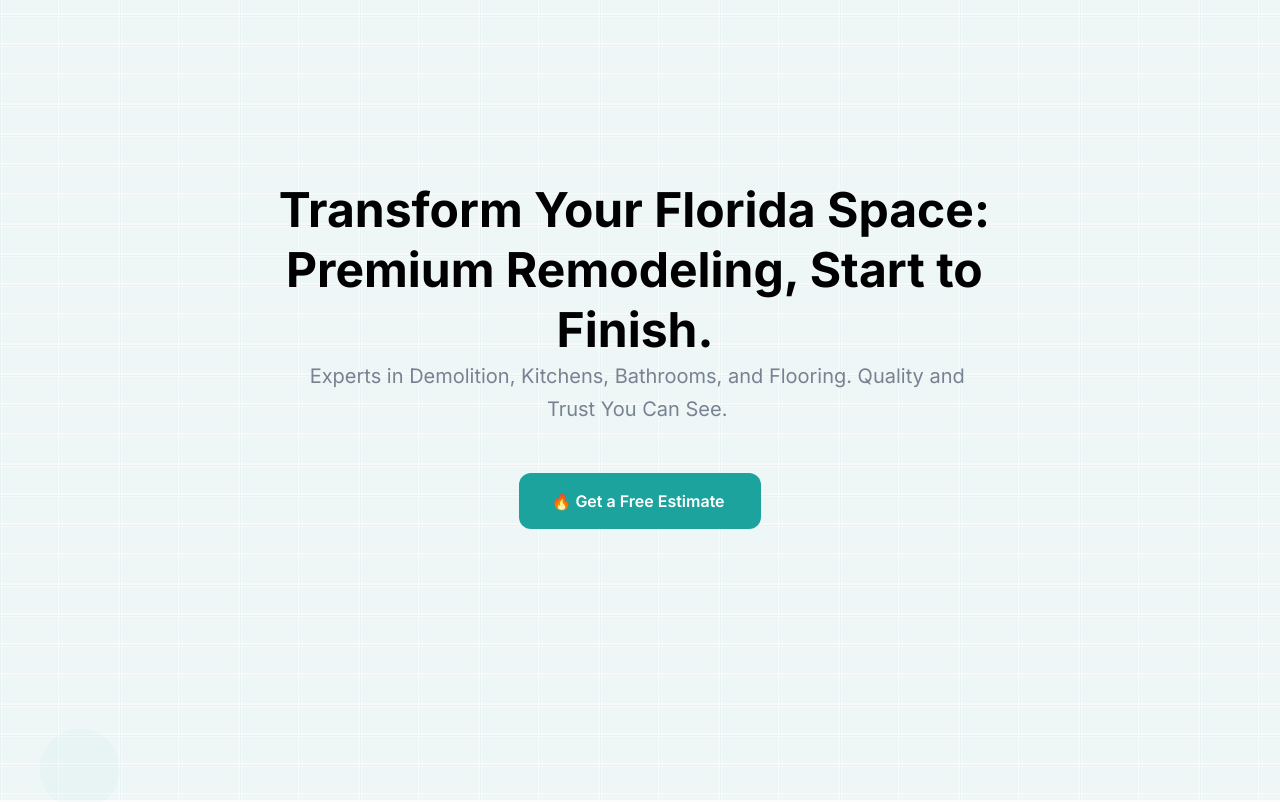
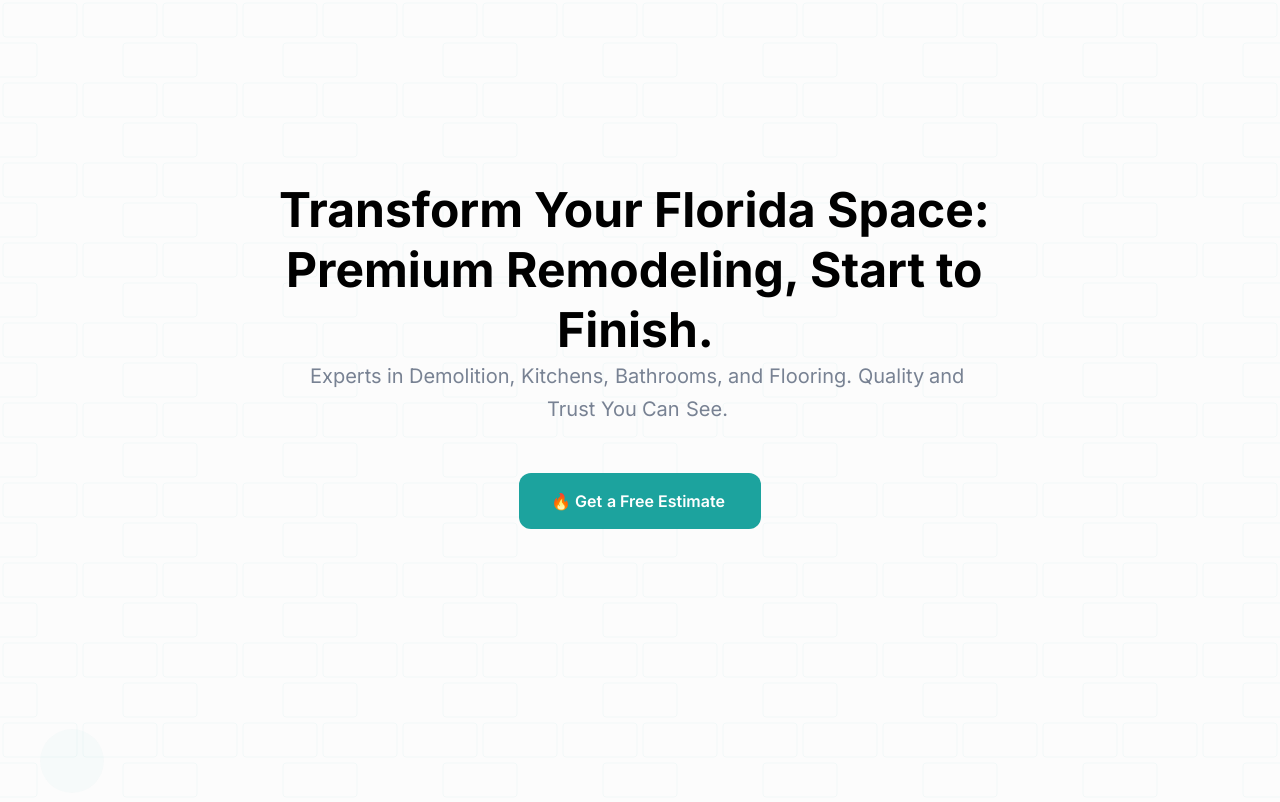
Before and after one commit to Gabrielloopes33/twin-pro-, a Next.js app: page / in a window 1280 px wide. Shown: the top 802 px of the page. Built offline with nearby package versions, Linux system fonts and the light colour scheme.

Commit message:
orimização de velocidade do site

```diff
--- a/next.config.js
+++ b/next.config.js
@@ -1,5 +1,12 @@
 /** @type {import('next').NextConfig} */
 const nextConfig = {
+  // Performance optimizations
+  experimental: {
+    optimizeCss: true,
+    optimizePackageImports: ['framer-motion'],
+  },
+
+  // Image optimizations
   images: {
     remotePatterns: [
       {
@@ -8,6 +15,29 @@ const nextConfig = {
         port: "",
       },
     ],
+    formats: ['image/webp', 'image/avif'],
+    minimumCacheTTL: 60,
+  },
+
+  // Compiler optimizations
+  compiler: {
+    removeConsole: process.env.NODE_ENV === 'production',
+  },
+
+  // Bundle optimization
+  webpack: (config, { dev, isServer }) => {
+    // Production optimizations
+    if (!dev && !isServer) {
+      config.optimization.splitChunks.cacheGroups.framework = {
+        chunks: 'all',
+        name: 'framework',
+        test: /(?<!node_modules.*)[\\/]node_modules[\\/](react|react-dom|scheduler|prop-types|use-subscription)[\\/]/,
+        priority: 40,
+        enforce: true,
+      };
+    }
+
+    return config;
   },
 };
 
--- a/src/app/page.tsx
+++ b/src/app/page.tsx
@@ -23,8 +23,8 @@ export const metadata: Metadata = {
 export default function Home() {
   return (
     <>
-      {/* Construction-themed background - using simple version for better compatibility */}
-      <SimpleBrickBackground opacity={0.06} />
+      {/* Construction-themed background - optimized version */}
+      <BrickPattern opacity={0.06} animate={false} />
 
       <ScrollUp />
       <Hero />
--- a/src/components/Common/AnimatedContent.tsx
+++ b/src/components/Common/AnimatedContent.tsx
@@ -1,6 +1,6 @@
 'use client';
 
-import React, { ReactNode, useEffect, useRef, useState } from 'react';
+import React, { ReactNode, useEffect, useRef, useState, useCallback, memo } from 'react';
 
 interface AnimatedContentProps {
   children: ReactNode;
@@ -11,32 +11,37 @@ interface AnimatedContentProps {
   className?: string;
 }
 
-const AnimatedContent: React.FC<AnimatedContentProps> = ({
+const AnimatedContent: React.FC<AnimatedContentProps> = memo(function AnimatedContent({
   children,
   show = true,
   animation = 'fade',
   duration = 500,
   delay = 0,
   className = '',
-}) => {
+}) {
   const [isVisible, setIsVisible] = useState(false);
+  const [hasAnimated, setHasAnimated] = useState(false);
   const ref = useRef<HTMLDivElement>(null);
 
-  useEffect(() => {
-    const observer = new IntersectionObserver(
-      ([entry]) => {
-        if (entry.isIntersecting) {
+  const handleIntersection = useCallback(
+    (entries: IntersectionObserverEntry[]) => {
+      const [entry] = entries;
+      if (entry.isIntersecting && !hasAnimated) {
         setTimeout(() => {
           setIsVisible(true);
+          setHasAnimated(true);
         }, delay);
       }
     },
-      {
+    [delay, hasAnimated]
+  );
+
+  useEffect(() => {
+    const observer = new IntersectionObserver(handleIntersection, {
       root: null,
       rootMargin: '0px',
       threshold: 0.1,
-      }
-    );
+    });
 
     if (ref.current) {
       observer.observe(ref.current);
@@ -47,7 +52,7 @@ const AnimatedContent: React.FC<AnimatedContentProps> = ({
         observer.unobserve(ref.current);
       }
     };
-  }, [delay]);
+  }, [handleIntersection]);
 
   const animationClass = () => {
     if (!isVisible) return 'opacity-0';
@@ -64,6 +69,8 @@ const AnimatedContent: React.FC<AnimatedContentProps> = ({
   const getStyle = () => {
     const baseStyle = {
       transitionDuration: `${duration}ms`,
+      transitionProperty: 'opacity, transform',
+      willChange: isVisible ? 'auto' : 'opacity, transform',
     };
 
     if (!isVisible) {
@@ -87,6 +94,6 @@ const AnimatedContent: React.FC<AnimatedContentProps> = ({
       {children}
     </div>
   );
-};
+});
 
 export default AnimatedContent;
--- a/src/components/Features/index.tsx
+++ b/src/components/Features/index.tsx
@@ -2,8 +2,9 @@ import SectionTitle from "../Common/SectionTitle";
 import SingleFeature from "./SingleFeature";
 import featuresData from "./featuresData";
 import AnimatedContent from "../Common/AnimatedContent";
+import { memo } from "react";
 
-const Features = () => {
+const Features = memo(function Features() {
   return (
     <>
       <section id="features" className="py-16 md:py-20 lg:py-28 relative overflow-hidden">
@@ -23,10 +24,10 @@ const Features = () => {
               <AnimatedContent
                 key={feature.id}
                 animation="slide"
-                delay={200 + (index * 150)}
+                delay={200 + (index * 100)} // Reduced delay
                 className="h-full"
               >
-                <div className="group h-full transition-all duration-300 hover:scale-105 cursor-pointer">
+                <div className="group h-full transition-all duration-300 hover:scale-105 cursor-pointer will-change-transform">
                   <SingleFeature feature={feature} />
                 </div>
               </AnimatedContent>
@@ -34,13 +35,12 @@ const Features = () => {
           </div>
         </div>
 
-        {/* Elementos decorativos animados */}
-        <div className="absolute top-10 left-10 w-20 h-20 bg-primary/5 rounded-full animate-pulse"></div>
-        <div className="absolute bottom-10 right-10 w-16 h-16 bg-primary/10 rounded-full animate-bounce" style={{ animationDelay: '1s' }}></div>
-        <div className="absolute top-1/2 left-5 w-12 h-12 bg-primary/5 rounded-full animate-ping" style={{ animationDelay: '2s' }}></div>
+        {/* Reduced decorative elements - only 2 instead of 3 */}
+        <div className="absolute top-10 left-10 w-16 h-16 bg-primary/5 rounded-full animate-pulse opacity-50"></div>
+        <div className="absolute bottom-10 right-10 w-12 h-12 bg-primary/5 rounded-full animate-pulse opacity-50" style={{ animationDelay: '2s' }}></div>
       </section>
     </>
   );
-};
+});
 
 export default Features;
--- a/src/components/magicui/brick-pattern.tsx
+++ b/src/components/magicui/brick-pattern.tsx
@@ -1,6 +1,6 @@
 "use client";
 
-import React from "react";
+import React, { memo } from "react";
 
 interface BrickPatternProps {
   className?: string;
@@ -8,13 +8,13 @@ interface BrickPatternProps {
   animate?: boolean;
 }
 
-export default function BrickPattern({
+const BrickPattern = memo(function BrickPattern({
   className = "",
   opacity = 0.02,
-  animate = true
+  animate = false // Disabled by default for better performance
 }: BrickPatternProps) {
-  const brickWidth = 60;
-  const brickHeight = 30;
+  const brickWidth = 80; // Increased for fewer elements
+  const brickHeight = 40; // Increased for fewer elements
 
   return (
     <div
@@ -35,128 +35,92 @@ export default function BrickPattern({
       >
         <defs>
           <pattern
-            id="brick-pattern"
+            id="brick-pattern-optimized"
             x="0"
             y="0"
             width={brickWidth * 2}
             height={brickHeight * 2}
             patternUnits="userSpaceOnUse"
           >
-            {/* First row */}
+            {/* Optimized brick pattern - fewer rectangles */}
             <rect
-              x="2"
-              y="2"
-              width={brickWidth - 4}
-              height={brickHeight - 4}
+              x="3"
+              y="3"
+              width={brickWidth - 6}
+              height={brickHeight - 6}
               fill="none"
               stroke="#1CA39E"
-              strokeWidth="1"
+              strokeWidth="0.8"
               opacity={opacity}
-              rx="2"
+              rx="3"
             />
             <rect
-              x={brickWidth + 2}
-              y="2"
-              width={brickWidth - 4}
-              height={brickHeight - 4}
+              x={brickWidth + 3}
+              y="3"
+              width={brickWidth - 6}
+              height={brickHeight - 6}
               fill="none"
               stroke="#1CA39E"
-              strokeWidth="1"
+              strokeWidth="0.8"
               opacity={opacity}
-              rx="2"
+              rx="3"
             />
 
-            {/* Second row (offset) */}
+            {/* Second row (offset) - reduced elements */}
             <rect
-              x={-brickWidth/2 + 2}
-              y={brickHeight + 2}
-              width={brickWidth - 4}
-              height={brickHeight - 4}
+              x={-brickWidth/2 + 3}
+              y={brickHeight + 3}
+              width={brickWidth - 6}
+              height={brickHeight - 6}
               fill="none"
               stroke="#1CA39E"
-              strokeWidth="1"
+              strokeWidth="0.8"
               opacity={opacity}
-              rx="2"
+              rx="3"
             />
             <rect
-              x={brickWidth/2 + 2}
-              y={brickHeight + 2}
-              width={brickWidth - 4}
-              height={brickHeight - 4}
+              x={brickWidth * 1.5 + 3}
+              y={brickHeight + 3}
+              width={brickWidth - 6}
+              height={brickHeight - 6}
               fill="none"
               stroke="#1CA39E"
-              strokeWidth="1"
+              strokeWidth="0.8"
               opacity={opacity}
-              rx="2"
-            />
-            <rect
-              x={brickWidth * 1.5 + 2}
-              y={brickHeight + 2}
-              width={brickWidth - 4}
-              height={brickHeight - 4}
-              fill="none"
-              stroke="#1CA39E"
-              strokeWidth="1"
-              opacity={opacity}
-              rx="2"
-            />
-          </pattern>
-
-          {/* Mortar dots pattern */}
-          <pattern
-            id="mortar-pattern"
-            x="0"
-            y="0"
-            width="20"
-            height="20"
-            patternUnits="userSpaceOnUse"
-          >
-            <circle
-              cx="10"
-              cy="10"
-              r="0.5"
-              fill="#1CA39E"
-              opacity={opacity * 2}
+              rx="3"
             />
           </pattern>
         </defs>
 
-        {/* Brick pattern background */}
+        {/* Single brick pattern background */}
         <rect
           width="100%"
           height="100%"
-          fill="url(#brick-pattern)"
+          fill="url(#brick-pattern-optimized)"
         />
 
-        {/* Mortar texture overlay */}
-        <rect
-          width="100%"
-          height="100%"
-          fill="url(#mortar-pattern)"
-        />
-
+        {/* Reduced animated particles for better performance */}
         {animate && (
           <g>
-            {/* Animated construction dust particles */}
-            {Array.from({ length: 8 }, (_, i) => (
+            {Array.from({ length: 4 }, (_, i) => (
               <circle
                 key={i}
-                cx={50 + i * 150}
-                cy={50 + (i % 3) * 200}
-                r="1"
+                cx={100 + i * 200}
+                cy={100 + (i % 2) * 300}
+                r="1.5"
                 fill="#1CA39E"
-                opacity={opacity * 3}
+                opacity={opacity * 2}
               >
                 <animate
                   attributeName="cy"
-                  values={`${50 + (i % 3) * 200};${100 + (i % 3) * 200};${50 + (i % 3) * 200}`}
-                  dur={`${10 + i * 0.5}s`}
+                  values={`${100 + (i % 2) * 300};${150 + (i % 2) * 300};${100 + (i % 2) * 300}`}
+                  dur={`${15 + i * 2}s`}
                   repeatCount="indefinite"
                 />
                 <animate
                   attributeName="opacity"
-                  values={`0;${opacity * 3};0`}
-                  dur={`${8 + i * 0.3}s`}
+                  values={`0;${opacity * 2};0`}
+                  dur={`${12 + i}s`}
                   repeatCount="indefinite"
                 />
               </circle>
@@ -166,4 +130,6 @@ export default function BrickPattern({
       </svg>
     </div>
   );
-}
+});
+
+export default BrickPattern;
--- a/src/styles/index.css
+++ b/src/styles/index.css
@@ -127,20 +127,14 @@ layer(base);
   }
 }
 
-/* Marquee animations */
+/* Marquee animations - optimized */
 @keyframes marquee {
-  from {
-    transform: translateX(0);
-  }
   to {
     transform: translateX(calc(-100% - var(--gap)));
   }
 }
 
 @keyframes marquee-vertical {
-  from {
-    transform: translateY(0);
-  }
   to {
     transform: translateY(calc(-100% - var(--gap)));
   }
@@ -148,8 +142,10 @@ layer(base);
 
 .animate-marquee {
   animation: marquee var(--duration) linear infinite;
+  will-change: transform;
 }
 
 .animate-marquee-vertical {
   animation: marquee-vertical var(--duration) linear infinite;
+  will-change: transform;
 }
```
Also changed, not shown: src/components/Features/SingleFeature.tsx (+10 -10 lines), src/components/Hero/BlurText.tsx (+24 -22 lines). Lines whose indentation alone changed are shown as unchanged.
